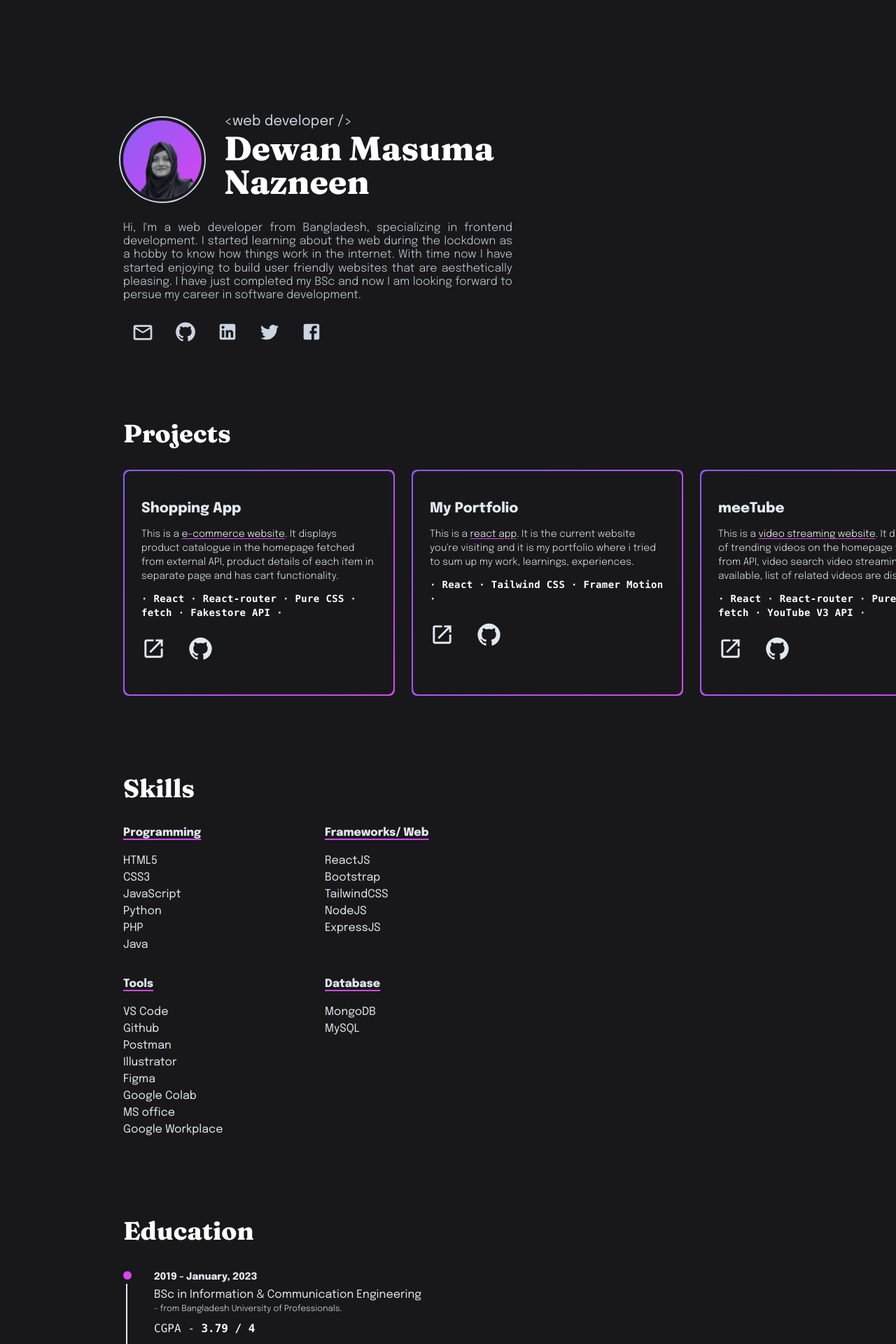
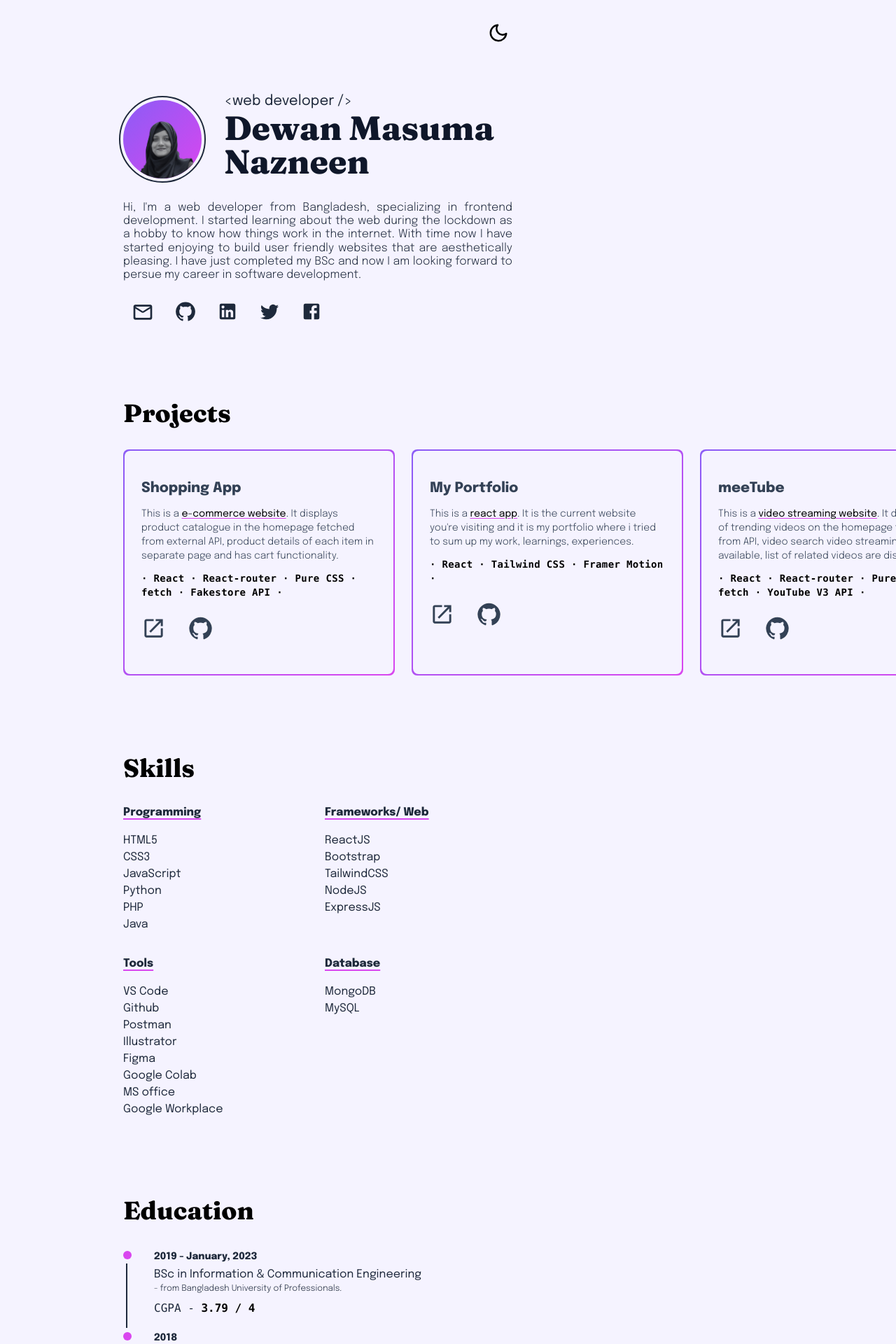
Before and after one commit to mnazneen20/portfolio-site, a React (Create React App) app: page / in a window 1280 px wide. Shown: the top 1920 px of the page at 70% size. Built offline with nearby package versions, Linux system fonts and the light colour scheme; the HTML template or start-up script is replaced by a standard one.

Commit message:
dark mode applied

```diff
--- a/public/index.html
+++ b/public/index.html
@@ -15,6 +15,7 @@
       href="https://fonts.googleapis.com/css2?family=Fraunces:opsz,wght@9..144,300;9..144,700;9..144,800;9..144,900&family=Montserrat+Alternates:wght@300;600;800&display=swap"
       rel="stylesheet">
     <link href="https://fonts.googleapis.com/css2?family=Epilogue:wght@300;400;600;800&display=swap" rel="stylesheet">
+
     <title>nazneen · portfolio</title>
   </head>
   <body>
--- a/src/App.js
+++ b/src/App.js
@@ -1,18 +1,58 @@
+import React from "react";
 import Educationsection from "./Components/Educationsection";
 import Footer from "./Components/Footer";
 import Introcard from "./Components/Introcard";
 import Projectssection from "./Components/Projectssection";
 import Skillsection from "./Components/Skillsection";
+import Sun from "./Icons/Sun.jsx";
+import Moon from "./Icons/Moon";
 
 function App() {
+
+  const [theme, settheme] = React.useState(null);
+
+  React.useEffect(() => {
+    if(window.matchMedia('(prefers-color-scheme: dark)').matches) {
+      settheme('dark');
+    } else {
+      settheme('light');
+    }
+  }, [])
+
+  React.useEffect(() => {
+    if(theme === 'dark') {
+      document.documentElement.classList.add('dark');
+    } else {
+      document.documentElement.classList.remove('dark');
+    }
+  }, [theme])
+
+
+  const toggletheme = () => {
+    settheme(theme === 'dark' ? 'light' : 'dark')
+  }
+
   return (
-    <div>
-      <main className="w-screen bg-zinc-900 text-white pl-4 sm:pl-[11rem]">
+    <div className="bg-violet-50 dark:bg-zinc-900 transition-all delay-200 ease-in-out">
+      <div className="w-screen text-black dark:text-white pl-4 sm:pl-[11rem]">
+
+
+        <div className="max-w-xl pt-8 pb-4 pr-5 text-right">
+          <button onClick={() => toggletheme()}>
+            {theme && theme === 'dark' ?
+              <Sun className="text-3xl" />
+              :
+              <Moon className="text-3xl" />
+            }
+          </button>
+        </div>
+
+
         <Introcard />
         <Projectssection />
         <Skillsection />
         <Educationsection />
-      </main>
+      </div>
       <Footer />
     </div>
   );
--- a/src/Components/Educationsection.js
+++ b/src/Components/Educationsection.js
@@ -6,12 +6,12 @@ export default function Educationsection() {
     <section className='pb-24 max-w-xl break-words'>
         <h2 className='myfont-fraunces text-3xl sm:text-4xl font-extrabold underline-offset-8 pb-8'>Education</h2>
 
-        <div className='flex flex-col text-slate-200'>
+        <div className='flex flex-col text-slate-800 dark:text-slate-200'>
           {data.map((m) => (
             <motion.div key={m.time}
                 initial = {{opacity:0, y:50}}
                 whileInView ={{opacity:1, y:0}}
-                transition = {{duration:0.5}}
+                transition = {{duration:0.4}}
                 viewport ={{once: true}}
             >
               <div className='flex items-baseline w-full'>
@@ -20,10 +20,10 @@ export default function Educationsection() {
               </div>
 
               <div className='flex items-stretch'>
-                <div className="circle w-3"><section className='ml-1 w-[2px] h-full bg-slate-200'></section></div>
+                <div className="circle w-3"><section className='ml-1 w-[2px] h-full bg-slate-800 dark:bg-slate-200'></section></div>
                 <div className="title ml-8 mt-1">{m.degree}
-                  <p className='text-xs font-extralight'> - from {m.from}</p>
-                  <p className='font-mono mt-2 mb-4'>CGPA - <b className='text-white'>{m.grade}</b></p>
+                  <p className='text-xs font-light'> - from {m.from}</p>
+                  <p className='font-mono mt-2 mb-4'>CGPA - <b className='text-black dark:text-white'>{m.grade}</b></p>
                 </div>
               </div>
             </motion.div>
--- a/src/Components/Footer.js
+++ b/src/Components/Footer.js
@@ -2,7 +2,7 @@ import React from 'react'
 
 export default function Footer() {
   return (
-    <footer className='bg-zinc-900 py-2 text-slate-500 text-xs text-center font-thin font-mono'>
+    <footer className='py-2 text-slate-500 text-xs text-center font-thin font-mono'>
         <p>© dewan masuma nazneen - 2023 · v1</p>
     </footer>
   )
--- a/src/Components/Introcard.js
+++ b/src/Components/Introcard.js
@@ -12,7 +12,7 @@ export default function Introcard() {
   let animateduration = 0.3;
   const position = '<web developer />';
   return (
-    <div className='text-slate-300 pt-40 pb-20 max-w-xl'>
+    <div className='text-slate-800 dark:text-slate-300 pt-10 pb-20 max-w-xl'>
         <div className='flex flex-col items-start gap-4 lg sm:flex-row  sm:items-end sm:gap-8'>
             {/* profile photo  */}
               <motion.img src={myphoto} alt="dewan masuma nazneen" className='w-28 h-28 rounded-full bg-gradient-to-br from-violet-500 to-fuchsia-500 outline outline-offset-4 outline-2'
@@ -31,7 +31,7 @@ export default function Introcard() {
                 >
                   {position}
                 </motion.p>
-                <motion.h1 className='text-white font-extrabold text-4xl sm:text-5xl leading-[2.5rem] myfont-fraunces'
+                <motion.h1 className='text-slate-900 dark:text-white font-extrabold text-4xl sm:text-5xl leading-[2.5rem] myfont-fraunces'
                   initial = {{opacity:0, x:50}}
                   whileInView = {{opacity:1, x:0}}
                   transition = {{delay:0.3, type: "spring", duration:0.6}}
@@ -40,7 +40,7 @@ export default function Introcard() {
               </section>
         </div>
         {/* introduction text here  */}
-        <motion.p className='font-thin text-justify leading-[1.2rem] pt-8 pr-5'
+        <motion.p className='font-extralight text-justify leading-[1.2rem] pt-8 pr-5'
           initial = {{opacity:0, x:50}}
           whileInView = {{opacity:1, x:0}}
           transition = {{delay:0.3, type: "spring", duration:0.6}}
--- a/src/Components/Projectssection.js
+++ b/src/Components/Projectssection.js
@@ -19,23 +19,23 @@ export default function Projectssection() {
     <section className='pb-28'>
         <h2 className='myfont-fraunces text-3xl sm:text-4xl font-extrabold underline-offset-8 pb-8'>Projects</h2>
 
-        <motion.div ref={carousel} className='mycarousel text-slate-200 cursor-grab w-full overflow-x-hidden' whileTap={{ cursor: "grabbing" }}>
+        <motion.div ref={carousel} className='mycarousel text-slate-700 dark:text-slate-200 cursor-grab w-full overflow-x-hidden' whileTap={{ cursor: "grabbing" }}>
             <motion.div drag='x' dragConstraints={{ right: 0, left: -width }} className="mycarousel-inner flex gap-6">
 
                 {projects.map((m) => (
-                    <motion.section className='item bg-gradient-to-br from-violet-500 to-fuchsia-500 p-[2px] rounded-lg'
+                    <motion.section key={m._id} className='item bg-gradient-to-br from-violet-500 to-fuchsia-500 p-1 sm:p-[2px] rounded-lg'
                         initial = {{opacity: 0, x: -100}}
                         whileInView = {{opacity: 1, x:0}}
                         transition = {{duration: durationtime}}
                         viewport = {{once: true}}
                     >
-                        <p className='hidden'>{durationtime+=0.3}</p>
-                        <section className='bg-zinc-900 p-6 rounded-lg w-72 sm:w-96 h-full'>
+                        <p className='hidden'>{durationtime+=0.2}</p>
+                        <section className='bg-violet-50 dark:bg-zinc-900 p-6 rounded-lg w-72 sm:w-96 h-full transition-all delay-200 ease-in-out'>
                             <h1 className='text-xl font-bold mt-4'>{m.title}</h1>
-                            <p className='font-light text-sm my-3'>This is a <span className='underline underline-offset-2 decoration-fuchsia-500 text-white'>{m.type}</span>. {m.description}</p>
+                            <p className='font-light text-sm my-3'>This is a <span className='underline underline-offset-2 decoration-fuchsia-500 text-black font-normal dark:text-white'>{m.type}</span>. {m.description}</p>
 
-                            <p className='font-mono font-bold text-sm text-white tracking-wide'>
-                                · {m.tech.map(n => <span>{n} · </span>)}
+                            <p className='font-mono font-bold text-sm text-black dark:text-white tracking-wide'>
+                                · {m.tech.map(n => <span key={n}>{n} · </span>)}
                             </p>
 
                             <div className='flex gap-8 my-6'>
--- a/src/Components/Skillsection.js
+++ b/src/Components/Skillsection.js
@@ -6,18 +6,18 @@ export default function Skillsection() {
   return (
     <section className='pb-20 max-w-xl break-words'>
         <h2 className='myfont-fraunces text-3xl sm:text-4xl font-extrabold underline-offset-8 pb-8'>Skills</h2>
-        <div className='flex flex-wrap gap-12 sm:gap-0 text-slate-200'>
+        <div className='flex flex-wrap gap-12 sm:gap-0 text-slate-800 dark:text-slate-200'>
 
             {/* displaying skill sets  */}
             {
                 myskills.map(m => (
-                    <motion.ul className='w-1/3 sm:w-1/2 sm:mb-8'
+                    <motion.ul key={m.type} className='w-1/3 sm:w-1/2 sm:mb-8'
                         initial = {{opacity:0, y:50}}
                         whileInView ={{opacity:1, y:0}}
                         transition = {{delay: delay, duration:0.5}}
                         viewport ={{once: true}}
                         >
-                        <p className='hidden'>{delay+=0.2}</p>
+                        <p className='hidden'>{delay+=0.1}</p>
                         <li className='mb-4 underline underline-offset-4 decoration-2 decoration-fuchsia-500'><b>{m.type}</b></li>
                         {(m.items).map(n => <li key={n}>{n}</li>)}
                     </motion.ul>
--- /dev/null
+++ b/src/Icons/Moon.jsx
@@ -0,0 +1,7 @@
+import React from 'react'
+
+export default function Moon() {
+  return (
+    <svg xmlns="http://www.w3.org/2000/svg" width="35" height="35" viewBox="0 0 28 28" fill="none" stroke="currentColor" strokeWidth="2" strokeLinecap="round" strokeLinejoin="round" className="feather feather-moon"><path d="M21 12.79A9 9 0 1 1 11.21 3 7 7 0 0 0 21 12.79z"></path></svg>
+  )
+}
--- /dev/null
+++ b/src/Icons/Sun.jsx
@@ -0,0 +1,7 @@
+import React from 'react'
+
+export default function Sun() {
+  return (
+    <svg xmlns="http://www.w3.org/2000/svg" width="35" height="35" viewBox="0 0 28 28" fill="none" stroke="currentColor" strokeWidth="2" strokeLinecap="round" strokeLinejoin="round" className="feather feather-sun"><circle cx="12" cy="12" r="5"></circle><line x1="12" y1="1" x2="12" y2="3"></line><line x1="12" y1="21" x2="12" y2="23"></line><line x1="4.22" y1="4.22" x2="5.64" y2="5.64"></line><line x1="18.36" y1="18.36" x2="19.78" y2="19.78"></line><line x1="1" y1="12" x2="3" y2="12"></line><line x1="21" y1="12" x2="23" y2="12"></line><line x1="4.22" y1="19.78" x2="5.64" y2="18.36"></line><line x1="18.36" y1="5.64" x2="19.78" y2="4.22"></line></svg>
+  )
+}
--- a/tailwind.config.js
+++ b/tailwind.config.js
@@ -3,6 +3,7 @@ module.exports = {
   content: [
     "./src/**/*.{js,jsx,ts,tsx}",
   ],
+  darkMode: 'class',
   theme: {
     extend: {},
   },
```
Also changed, not shown: moon.svg (added), sun.svg (added).
